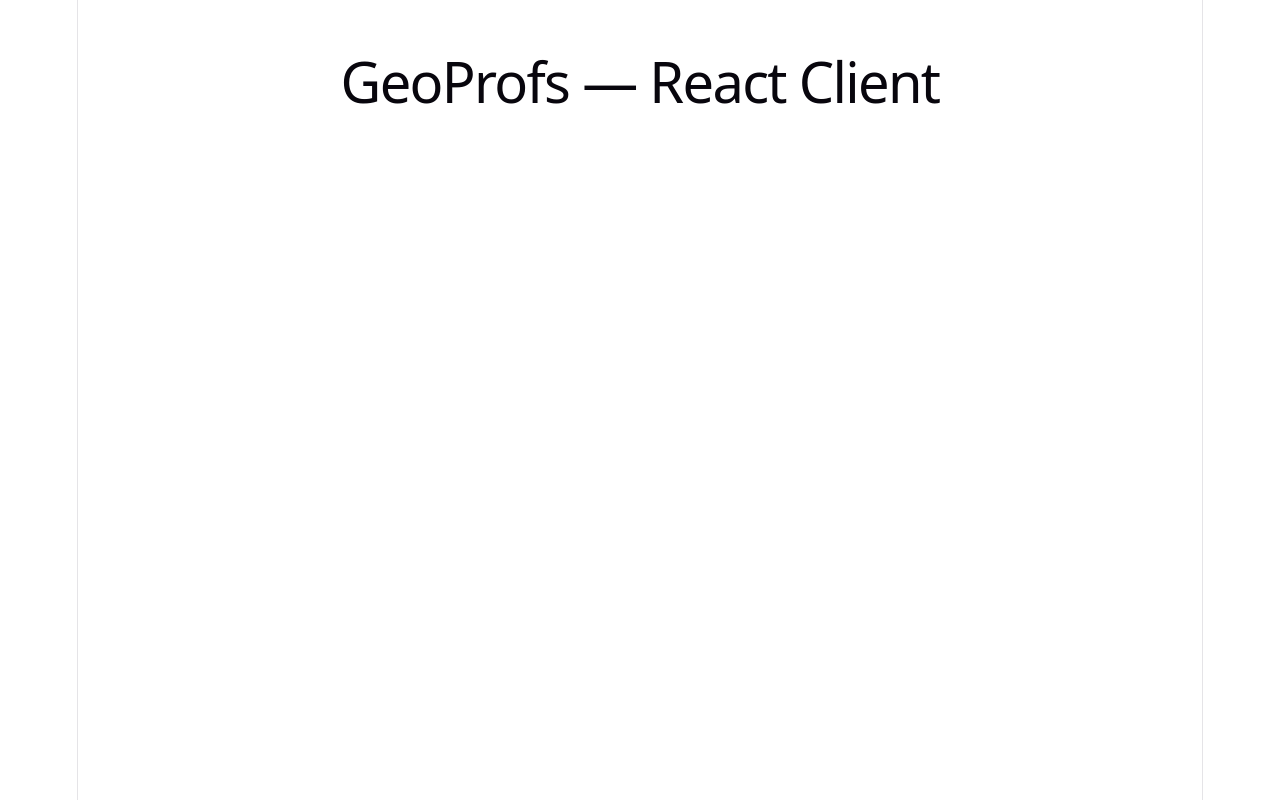
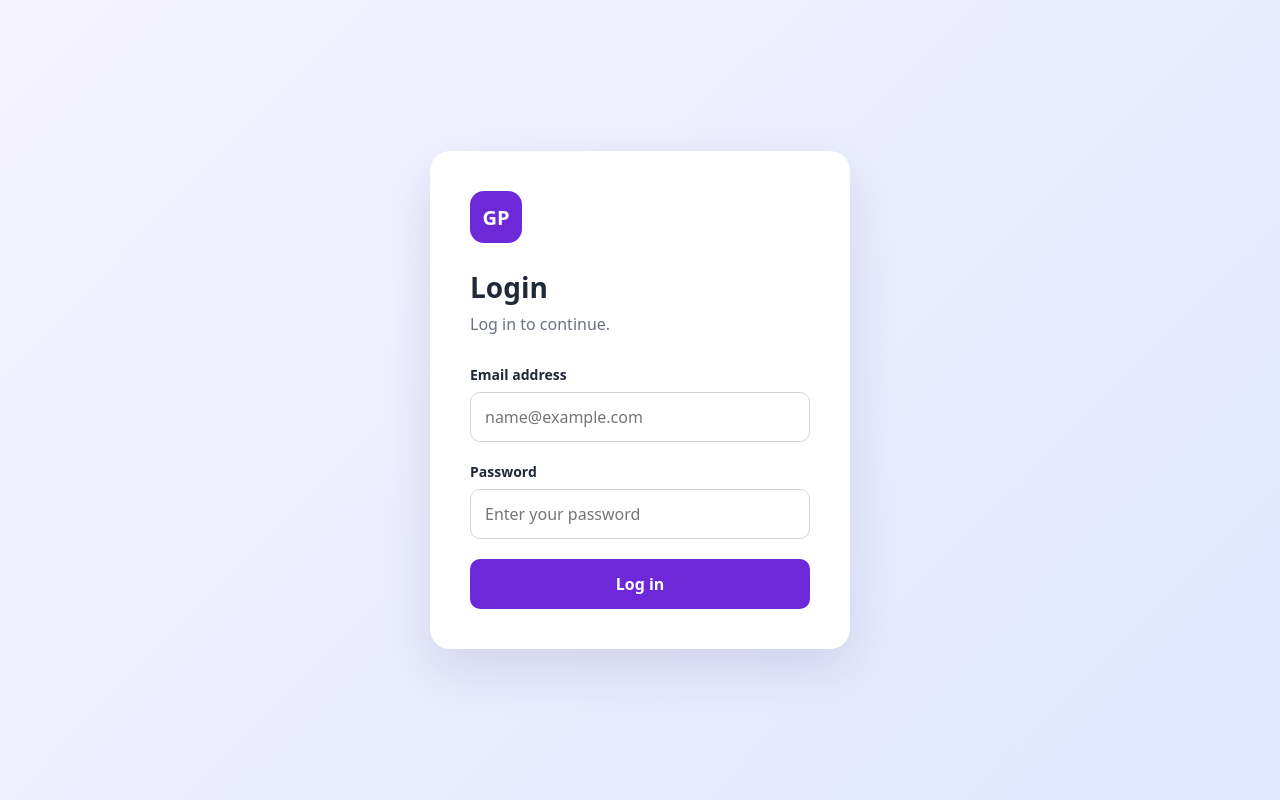
Before and after one commit to OrlowskiDaniel/geoprofs-project, a React app in the folder frontend/: page / in a window 1280 px wide. Built offline with nearby package versions, Linux system fonts and the light colour scheme; the HTML template or start-up script is replaced by a standard one.

Commit message:
Add login page UI

```diff
--- a/frontend/src/App.jsx
+++ b/frontend/src/App.jsx
@@ -1,13 +1,56 @@
-import { useEffect, useState } from "react";
-import { api } from "./api/client";
+import { useState } from "react";
 
 export default function App() {
-  const [message, setMessage] = useState("Loading...");
-  const [error, setError] = useState(null);
+  const [email, setEmail] = useState("");
+  const [password, setPassword] = useState("");
+  const [message, setMessage] = useState("");
+
+  function handleSubmit(event) {
+    event.preventDefault();
+
+    // Connect the authentication API here when the backend is ready.
+    setMessage("The login form is ready. Authentication will be available once the backend is connected.");
+  }
 
   return (
-    <div style={{ fontFamily: "sans-serif", padding: "2rem" }}>
-      <h1>GeoProfs — React Client</h1>
-    </div>
+    <main className="login-page">
+      <div className="login-card">
+        <div className="login-logo">GP</div>
+        <h1>Login</h1>
+        <p className="login-description">Log in to continue.</p>
+
+        <form onSubmit={handleSubmit}>
+          <label htmlFor="email">Email address</label>
+          <input
+            id="email"
+            type="email"
+            autoComplete="email"
+            placeholder="name@example.com"
+            value={email}
+            onChange={(event) => setEmail(event.target.value)}
+            required
+          />
+
+          <label htmlFor="password">Password</label>
+          <input
+            id="password"
+            type="password"
+            autoComplete="current-password"
+            placeholder="Enter your password"
+            value={password}
+            onChange={(event) => setPassword(event.target.value)}
+            required
+          />
+
+          <button type="submit">Log in</button>
+        </form>
+
+        {message && (
+          <p className="login-message" role="status">
+            {message}
+          </p>
+        )}
+      </div>
+    </main>
   );
 }
--- a/frontend/src/index.css
+++ b/frontend/src/index.css
@@ -1,111 +1,120 @@
 :root {
-  --text: #6b6375;
-  --text-h: #08060d;
-  --bg: #fff;
-  --border: #e5e4e7;
-  --code-bg: #f4f3ec;
-  --accent: #aa3bff;
-  --accent-bg: rgba(170, 59, 255, 0.1);
-  --accent-border: rgba(170, 59, 255, 0.5);
-  --social-bg: rgba(244, 243, 236, 0.5);
-  --shadow:
-    rgba(0, 0, 0, 0.1) 0 10px 15px -3px, rgba(0, 0, 0, 0.05) 0 4px 6px -2px;
-
-  --sans: system-ui, 'Segoe UI', Roboto, sans-serif;
-  --heading: system-ui, 'Segoe UI', Roboto, sans-serif;
-  --mono: ui-monospace, Consolas, monospace;
-
-  font: 18px/145% var(--sans);
-  letter-spacing: 0.18px;
-  color-scheme: light dark;
-  color: var(--text);
-  background: var(--bg);
+  font-family: system-ui, "Segoe UI", Roboto, sans-serif;
+  color: #1f2937;
+  background: #f5f3ff;
   font-synthesis: none;
   text-rendering: optimizeLegibility;
   -webkit-font-smoothing: antialiased;
-  -moz-osx-font-smoothing: grayscale;
-
-  @media (max-width: 1024px) {
-    font-size: 16px;
-  }
 }
 
-@media (prefers-color-scheme: dark) {
-  :root {
-    --text: #9ca3af;
-    --text-h: #f3f4f6;
-    --bg: #16171d;
-    --border: #2e303a;
-    --code-bg: #1f2028;
-    --accent: #c084fc;
-    --accent-bg: rgba(192, 132, 252, 0.15);
-    --accent-border: rgba(192, 132, 252, 0.5);
-    --social-bg: rgba(47, 48, 58, 0.5);
-    --shadow:
-      rgba(0, 0, 0, 0.4) 0 10px 15px -3px, rgba(0, 0, 0, 0.25) 0 4px 6px -2px;
-  }
-
-  #social .button-icon {
-    filter: invert(1) brightness(2);
-  }
+* {
+  box-sizing: border-box;
 }
 
 body {
   margin: 0;
 }
 
-#root {
-  width: 1126px;
-  max-width: 100%;
-  margin: 0 auto;
-  text-align: center;
-  border-inline: 1px solid var(--border);
+.login-page {
+  min-height: 100vh;
   min-height: 100svh;
-  display: flex;
-  flex-direction: column;
-  box-sizing: border-box;
+  display: grid;
+  place-items: center;
+  padding: 24px;
+  background: linear-gradient(135deg, #f5f3ff, #e0e7ff);
 }
 
-h1,
-h2 {
-  font-family: var(--heading);
-  font-weight: 500;
-  color: var(--text-h);
+.login-card {
+  width: 100%;
+  max-width: 420px;
+  padding: 40px;
+  background: white;
+  border-radius: 20px;
+  box-shadow: 0 20px 50px rgba(46, 32, 92, 0.12);
+}
+
+.login-logo {
+  width: 52px;
+  height: 52px;
+  display: grid;
+  place-items: center;
+  border-radius: 14px;
+  background: #6d28d9;
+  color: white;
+  font-size: 20px;
+  font-weight: 700;
 }
 
 h1 {
-  font-size: 56px;
-  letter-spacing: -1.68px;
-  margin: 32px 0;
-  @media (max-width: 1024px) {
-    font-size: 36px;
-    margin: 20px 0;
+  margin: 28px 0 8px;
+  font-size: 28px;
+  line-height: 1.2;
+  color: #1f2937;
+}
+
+.login-description {
+  margin: 0 0 30px;
+  color: #6b7280;
+}
+
+form {
+  display: flex;
+  flex-direction: column;
+}
+
+label {
+  margin-bottom: 8px;
+  font-size: 14px;
+  font-weight: 600;
+}
+
+input {
+  width: 100%;
+  padding: 13px 14px;
+  margin-bottom: 20px;
+  border: 1px solid #d1d5db;
+  border-radius: 10px;
+  font: inherit;
+  background: white;
+  color: #1f2937;
+}
+
+input:focus {
+  outline: 2px solid #8b5cf6;
+  outline-offset: 1px;
+  border-color: #8b5cf6;
+}
+
+button {
+  width: 100%;
+  padding: 14px;
+  border: 0;
+  border-radius: 10px;
+  background: #6d28d9;
+  color: white;
+  font: inherit;
+  font-weight: 600;
+  cursor: pointer;
+}
+
+button:hover {
+  background: #5b21b6;
+}
+
+button:focus-visible {
+  outline: 3px solid #8b5cf6;
+  outline-offset: 3px;
+}
+
+.login-message {
+  margin: 18px 0 0;
+  color: #5b21b6;
+  font-size: 14px;
+  line-height: 1.5;
+}
+
+@media (max-width: 480px) {
+  .login-card {
+    padding: 28px 22px;
   }
 }
-h2 {
-  font-size: 24px;
-  line-height: 118%;
-  letter-spacing: -0.24px;
-  margin: 0 0 8px;
-  @media (max-width: 1024px) {
-    font-size: 20px;
-  }
-}
-p {
-  margin: 0;
-}
-
-code,
-.counter {
-  font-family: var(--mono);
-  display: inline-flex;
-  border-radius: 4px;
-  color: var(--text-h);
-}
-
-code {
-  font-size: 15px;
-  line-height: 135%;
-  padding: 4px 8px;
-  background: var(--code-bg);
-}
```
